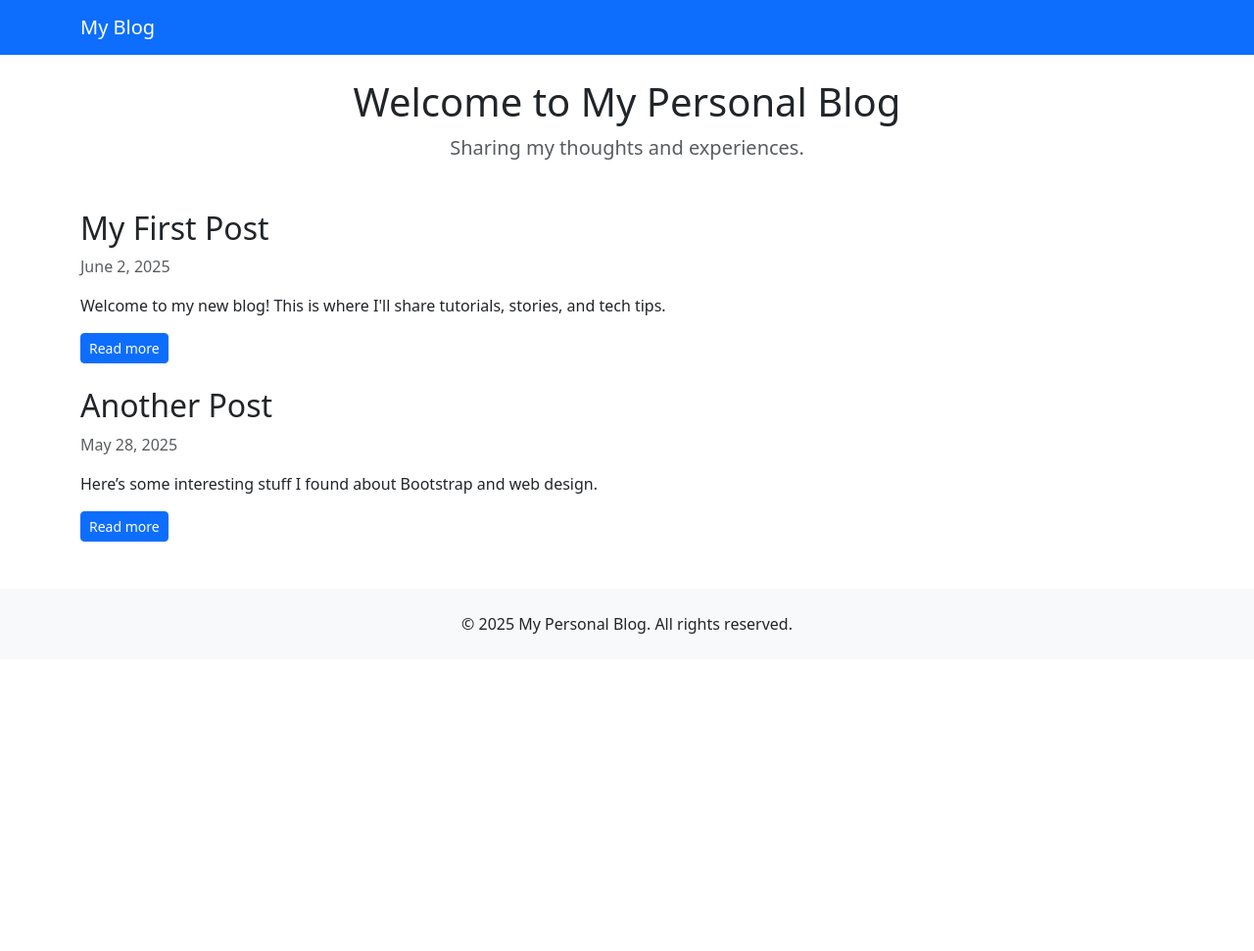
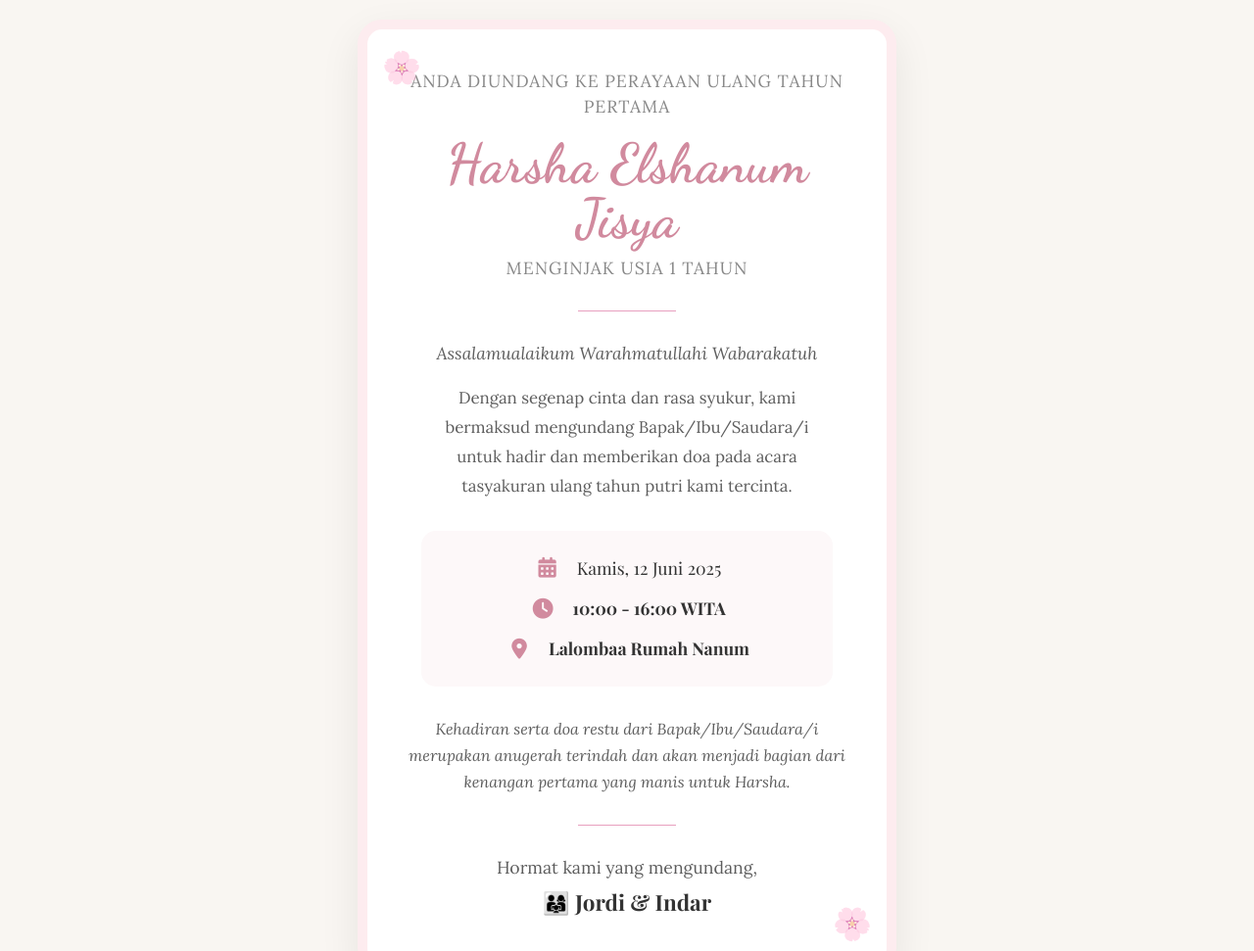
Before and after one commit to Rulramdhani/rulramdhani, a plain HTML site: page index.html in a window 1280 px wide. Shown: the top 971 px of the page at 98% size. Before the commit the page ends 800 px from the top, so only its background shows below. Drawn offline with nearby package versions, Linux system fonts and the light colour scheme; a web font is replaced by a local one.

Commit message:
Add files via upload

```diff
--- a/index.html
+++ b/index.html
@@ -1,54 +1,236 @@
 <!DOCTYPE html>
-<html lang="en">
+<html lang="id">
 <head>
-  <meta charset="UTF-8" />
-  <meta name="viewport" content="width=device-width, initial-scale=1" />
-  <title>My Personal Blog</title>
-  <!-- Bootstrap CSS CDN -->
-  <link href="https://cdn.jsdelivr.net/npm/bootstrap@5.3.0/dist/css/bootstrap.min.css" rel="stylesheet" />
+    <meta charset="UTF-8">
+    <meta name="viewport" content="width=device-width, initial-scale=1.0">
+    <title>Undangan Ulang Tahun Ke-1 Harsha</title>
+
+    <!-- Bootstrap CSS -->
+    <link href="https://cdn.jsdelivr.net/npm/bootstrap@5.3.3/dist/css/bootstrap.min.css" rel="stylesheet">
+
+    <!-- Google Fonts: Playfair Display for headers, Lora for body -->
+    <link rel="preconnect" href="https://fonts.googleapis.com">
+    <link rel="preconnect" href="https://fonts.gstatic.com" crossorigin>
+    <link href="https://fonts.googleapis.com/css2?family=Playfair+Display:ital,wght@0,400..900;1,400..900&family=Lora:ital,wght@0,400..700;1,400..700&family=Dancing+Script:wght@700&display=swap" rel="stylesheet">
+
+    <!-- Font Awesome for Icons -->
+    <link rel="stylesheet" href="https://cdnjs.cloudflare.com/ajax/libs/font-awesome/6.5.1/css/all.min.css"/>
+
+    <style>
+        /*
+        ========================================
+        CSS Kustom untuk Undangan
+        ========================================
+        */
+        body {
+            background-color: #f9f6f2; /* Warna krem lembut */
+            font-family: 'Lora', serif;
+            color: #5d5d5d;
+            display: flex;
+            justify-content: center;
+            align-items: center;
+            min-height: 100vh;
+            padding: 20px 0;
+        }
+
+        .card-container {
+            max-width: 550px;
+            width: 100%;
+            background: #ffffff;
+            border-radius: 25px;
+            box-shadow: 0 15px 40px rgba(0, 0, 0, 0.08);
+            padding: 40px;
+            text-align: center;
+            border: 10px solid #fdecef; /* Bingkai luar pink lembut */
+            position: relative;
+            overflow: hidden;
+        }
+
+        /* Ornamen sudut */
+        .card-container::before, .card-container::after {
+            content: '🌸';
+            position: absolute;
+            font-size: 2rem;
+            opacity: 0.5;
+            color: #e8a0bf;
+        }
+        .card-container::before {
+            top: 15px;
+            left: 15px;
+        }
+        .card-container::after {
+            bottom: 15px;
+            right: 15px;
+            transform: rotate(180deg);
+        }
+
+        .invitation-header p {
+            font-family: 'Lora', serif;
+            font-size: 1.1rem;
+            color: #888;
+            letter-spacing: 1px;
+            text-transform: uppercase;
+        }
+
+        .guest-name {
+            font-family: 'Dancing Script', cursive;
+            font-size: 3.5rem;
+            color: #d18a9e; /* Warna pink tua */
+            margin: 10px 0;
+            line-height: 1;
+        }
+
+        .age-info {
+            font-size: 1.3rem;
+            color: #777;
+            margin-bottom: 25px;
+        }
+
+        .salam {
+            font-style: italic;
+            margin-top: 20px;
+            font-size: 1.1rem;
+        }
+
+        .invitation-body {
+            font-size: 1.05rem;
+            line-height: 1.8;
+            max-width: 400px;
+            margin: 0 auto 30px auto;
+        }
+
+        .divider {
+            height: 1px;
+            width: 100px;
+            background-color: #e8a0bf;
+            margin: 30px auto;
+        }
+
+        .details-section {
+            background-color: #fdf8f9;
+            border-radius: 15px;
+            padding: 25px;
+            margin: 20px auto;
+            max-width: 420px;
+        }
+
+        .detail-item {
+            display: flex;
+            align-items: center;
+            justify-content: center;
+            font-size: 1.1rem;
+            margin-bottom: 15px;
+            font-family: 'Playfair Display', serif;
+            color: #333;
+        }
+
+        .detail-item:last-child {
+            margin-bottom: 0;
+        }
+
+        .detail-item .icon {
+            color: #d18a9e;
+            font-size: 1.3rem;
+            width: 30px; /* Lebar tetap untuk ikon */
+            margin-right: 15px;
+            text-align: center;
+        }
+
+        .detail-item span.filled-info {
+            font-weight: bold;
+        }
+
+        .closing-message {
+            font-style: italic;
+            margin-top: 30px;
+            font-size: 1rem;
+            line-height: 1.7;
+        }
+
+        .family-signature {
+            margin-top: 30px;
+        }
+
+        .family-signature p {
+            margin-bottom: 5px;
+            font-size: 1.1rem;
+        }
+
+        .family-signature .names {
+            font-family: 'Playfair Display', serif;
+            font-weight: 700;
+            font-size: 1.4rem;
+            color: #333;
+        }
+
+        /* Media Query untuk Mobile */
+        @media (max-width: 576px) {
+            body {
+                padding: 10px 0;
+            }
+            .card-container {
+                padding: 30px 20px;
+                border-width: 5px;
+            }
+            .guest-name {
+                font-size: 2.8rem;
+            }
+            .invitation-body {
+                font-size: 0.95rem;
+            }
+            .detail-item {
+                font-size: 1rem;
+            }
+        }
+
+    </style>
 </head>
 <body>
 
-  <nav class="navbar navbar-expand-lg navbar-dark bg-primary mb-4">
-    <div class="container">
-      <a class="navbar-brand" href="#">My Blog</a>
-      <button class="navbar-toggler" type="button" data-bs-toggle="collapse" data-bs-target="#navbarNav"
-              aria-controls="navbarNav" aria-expanded="false" aria-label="Toggle navigation">
-        <span class="navbar-toggler-icon"></span>
-      </button>
+    <div class="card-container">
+
+        <div class="invitation-header">
+            <p>Anda diundang ke Perayaan Ulang Tahun Pertama</p>
+            <h1 class="guest-name">Harsha Elshanum Jisya</h1>
+            <p class="age-info">Menginjak Usia 1 Tahun</p>
+        </div>
+
+        <div class="divider"></div>
+
+        <p class="salam">Assalamualaikum Warahmatullahi Wabarakatuh</p>
+        <p class="invitation-body">
+            Dengan segenap cinta dan rasa syukur, kami bermaksud mengundang Bapak/Ibu/Saudara/i untuk hadir dan memberikan doa pada acara tasyakuran ulang tahun putri kami tercinta.
+        </p>
+
+        <div class="details-section">
+            <div class="detail-item">
+                <i class="icon fa-solid fa-calendar-alt"></i>
+                <span>Kamis, 12 Juni 2025</span>
+            </div>
+            <div class="detail-item">
+                <i class="icon fa-solid fa-clock"></i>
+                <span class="filled-info">10:00 - 16:00 WITA</span>
+            </div>
+            <div class="detail-item">
+                <i class="icon fa-solid fa-map-marker-alt"></i>
+                <span class="filled-info">Lalombaa Rumah Nanum</span>
+            </div>
+        </div>
+
+        <p class="closing-message">
+            Kehadiran serta doa restu dari Bapak/Ibu/Saudara/i merupakan anugerah terindah dan akan menjadi bagian dari kenangan pertama yang manis untuk Harsha.
+        </p>
+
+        <div class="divider"></div>
+
+        <div class="family-signature">
+            <p>Hormat kami yang mengundang,</p>
+            <p class="names">👨‍👩‍👧 Jordi & Indar</p>
+        </div>
+
     </div>
-  </nav>
 
-  <main class="container">
-    <header class="mb-5 text-center">
-      <h1>Welcome to My Personal Blog</h1>
-      <p class="lead text-muted">Sharing my thoughts and experiences.</p>
-    </header>
-
-    <section>
-      <article class="mb-4">
-        <h2>My First Post</h2>
-        <p class="text-muted">June 2, 2025</p>
-        <p>Welcome to my new blog! This is where I'll share tutorials, stories, and tech tips.</p>
-        <a href="#" class="btn btn-sm btn-primary">Read more</a>
-      </article>
-
-      <article class="mb-4">
-        <h2>Another Post</h2>
-        <p class="text-muted">May 28, 2025</p>
-        <p>Here’s some interesting stuff I found about Bootstrap and web design.</p>
-        <a href="#" class="btn btn-sm btn-primary">Read more</a>
-      </article>
-    </section>
-  </main>
-
-  <footer class="bg-light py-4 mt-5 text-center">
-    <div class="container">
-      <p class="mb-0">© 2025 My Personal Blog. All rights reserved.</p>
-    </div>
-  </footer>
-
-  <!-- Bootstrap JS Bundle CDN (includes Popper) -->
-  <script src="https://cdn.jsdelivr.net/npm/bootstrap@5.3.0/dist/js/bootstrap.bundle.min.js"></script>
+    <!-- Bootstrap JS Bundle -->
+    <script src="https://cdn.jsdelivr.net/npm/bootstrap@5.3.3/dist/js/bootstrap.bundle.min.js"></script>
 </body>
 </html>
```
